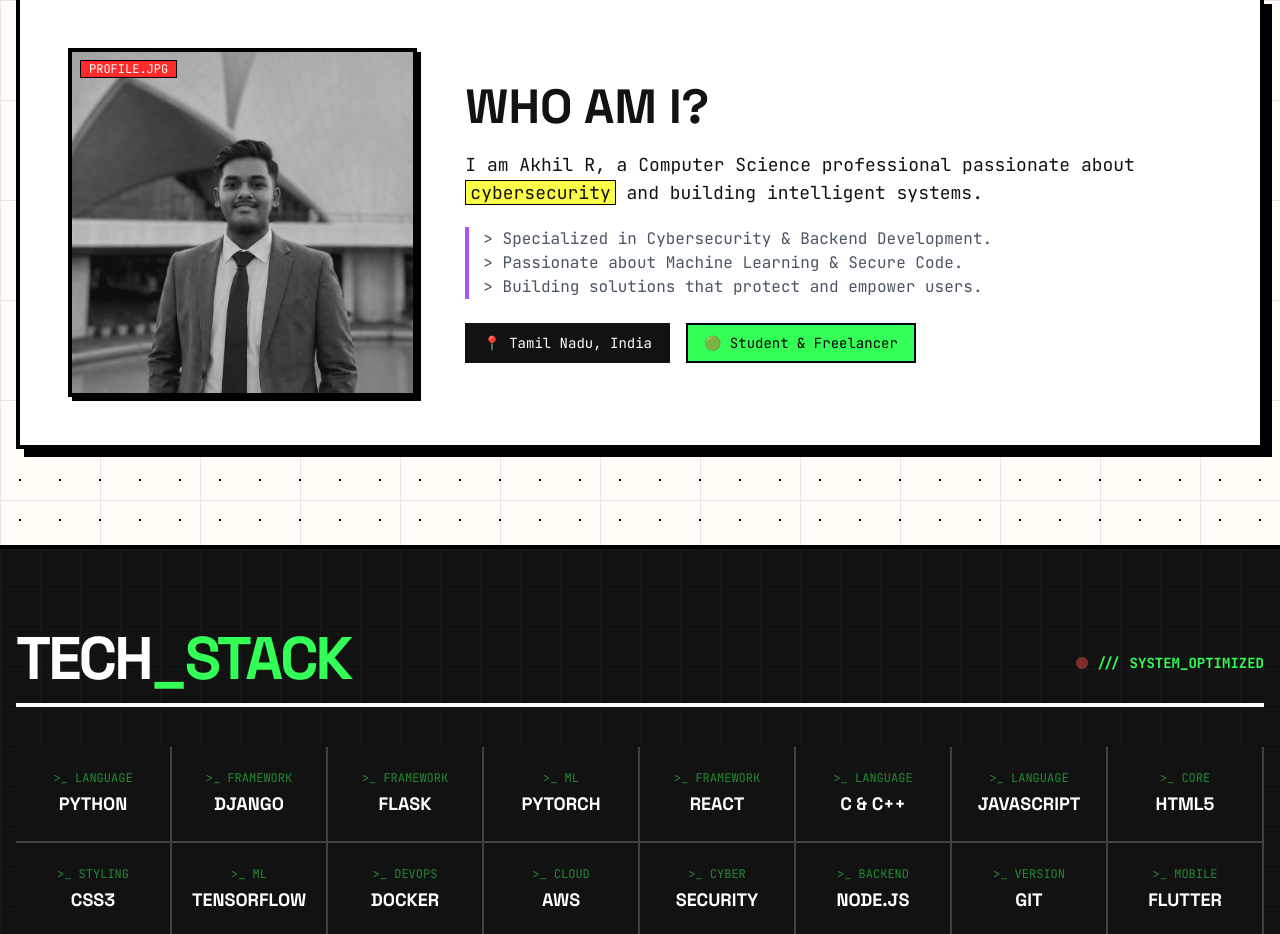
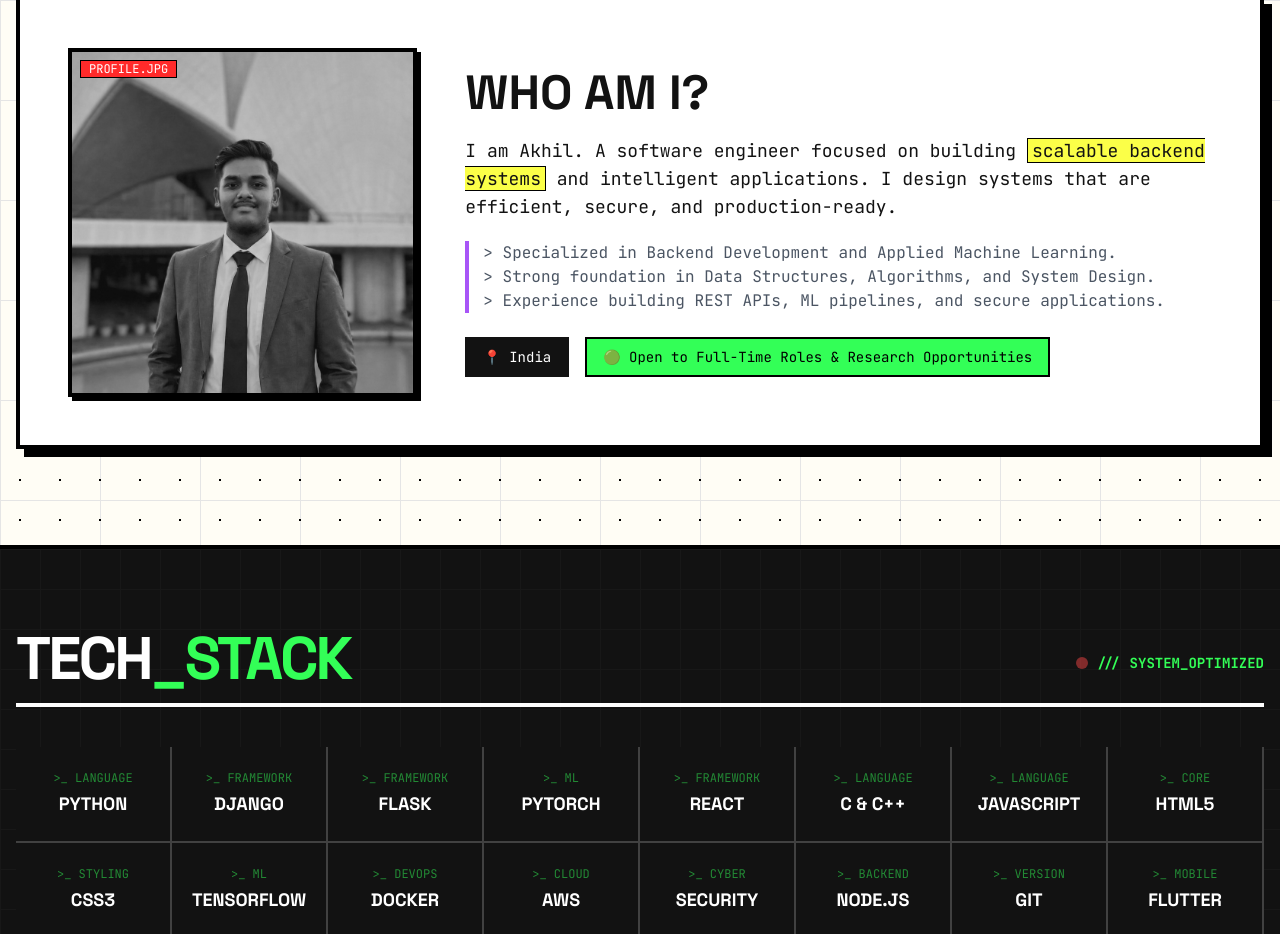
Before and after one commit to akhilkncet/akhil.portfolio, a Next.js app: page / in a window 1280 px wide. Shown: the part 900-1834 px from the top of the page. Built offline with nearby package versions, Linux system fonts and the light colour scheme.

Commit message:
Update About section: New professional description and status

```diff
--- a/src/app/components/About.tsx
+++ b/src/app/components/About.tsx
@@ -21,23 +21,23 @@ export function About() {
             <div className="md:col-span-8 flex flex-col justify-center reveal">
               <h2 className="text-3xl sm:text-4xl md:text-5xl font-black uppercase mb-3 sm:mb-5">Who am I?</h2>
               <p className="font-mono text-sm sm:text-base md:text-lg leading-relaxed mb-3 sm:mb-5">
-                I am Akhil R, a Computer Science professional passionate about{' '}
-                <span className="bg-neo-yellow px-1 border border-black">cybersecurity</span> and building intelligent systems.
+                I am Akhil. A software engineer focused on building{' '}
+                <span className="bg-neo-yellow px-1 border border-black">scalable backend systems</span> and intelligent applications. I design systems that are efficient, secure, and production-ready.
               </p>
               <p className="font-mono text-xs sm:text-sm md:text-base mb-4 sm:mb-6 text-gray-600 border-l-4 border-neo-purple pl-2.5 sm:pl-3.5">
-                &gt; Specialized in Cybersecurity &amp; Backend Development.
+                &gt; Specialized in Backend Development and Applied Machine Learning.
                 <br />
-                &gt; Passionate about Machine Learning &amp; Secure Code.
+                &gt; Strong foundation in Data Structures, Algorithms, and System Design.
                 <br />
-                &gt; Building solutions that protect and empower users.
+                &gt; Experience building REST APIs, ML pipelines, and secure applications.
               </p>
 
               <div className="flex gap-2 sm:gap-4 flex-wrap">
                 <div className="bg-neo-black text-white px-3 py-2 sm:px-4 font-mono text-xs sm:text-sm border-2 border-transparent">
-                  📍 Tamil Nadu, India
+                  📍 India
                 </div>
                 <div className="bg-neo-green text-black px-3 py-2 sm:px-4 font-mono text-xs sm:text-sm border-2 border-black">
-                  🟢 Student & Freelancer
+                  🟢 Open to Full-Time Roles &amp; Research Opportunities
                 </div>
               </div>
             </div>
--- a/src/components/About.tsx
+++ b/src/components/About.tsx
@@ -21,23 +21,23 @@ export function About() {
             <div className="md:col-span-8 flex flex-col justify-center reveal">
               <h2 className="text-3xl sm:text-4xl md:text-5xl font-black uppercase mb-3 sm:mb-5">Who am I?</h2>
               <p className="font-mono text-sm sm:text-base md:text-lg leading-relaxed mb-3 sm:mb-5">
-                I am Akhil R, a Computer Science professional passionate about{' '}
-                <span className="bg-neo-yellow px-1 border border-black">cybersecurity</span> and building intelligent systems.
+                I am Akhil. A software engineer focused on building{' '}
+                <span className="bg-neo-yellow px-1 border border-black">scalable backend systems</span> and intelligent applications. I design systems that are efficient, secure, and production-ready.
               </p>
               <p className="font-mono text-xs sm:text-sm md:text-base mb-4 sm:mb-6 text-gray-600 border-l-4 border-neo-purple pl-2.5 sm:pl-3.5">
-                &gt; Specialized in Cybersecurity &amp; Backend Development.
+                &gt; Specialized in Backend Development and Applied Machine Learning.
                 <br />
-                &gt; Passionate about Machine Learning &amp; Secure Code.
+                &gt; Strong foundation in Data Structures, Algorithms, and System Design.
                 <br />
-                &gt; Building solutions that protect and empower users.
+                &gt; Experience building REST APIs, ML pipelines, and secure applications.
               </p>
 
               <div className="flex gap-2 sm:gap-4 flex-wrap">
                 <div className="bg-neo-black text-white px-3 py-2 sm:px-4 font-mono text-xs sm:text-sm border-2 border-transparent">
-                  📍 Tamil Nadu, India
+                  📍 India
                 </div>
                 <div className="bg-neo-green text-black px-3 py-2 sm:px-4 font-mono text-xs sm:text-sm border-2 border-black">
-                  🟢 Student & Freelancer
+                  🟢 Open to Full-Time Roles &amp; Research Opportunities
                 </div>
               </div>
             </div>
```
